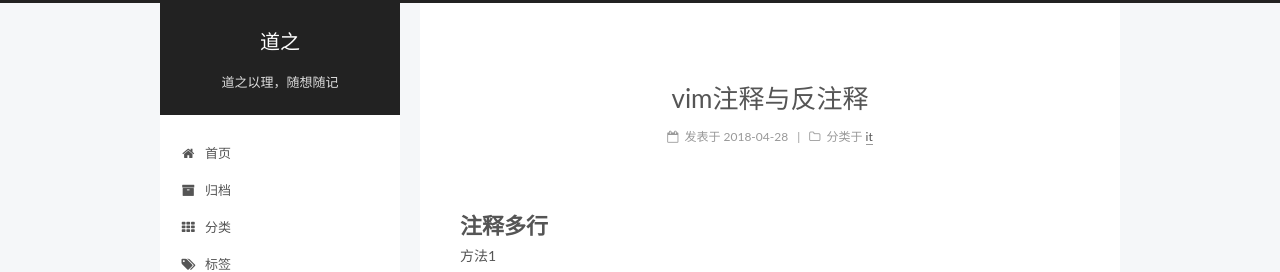
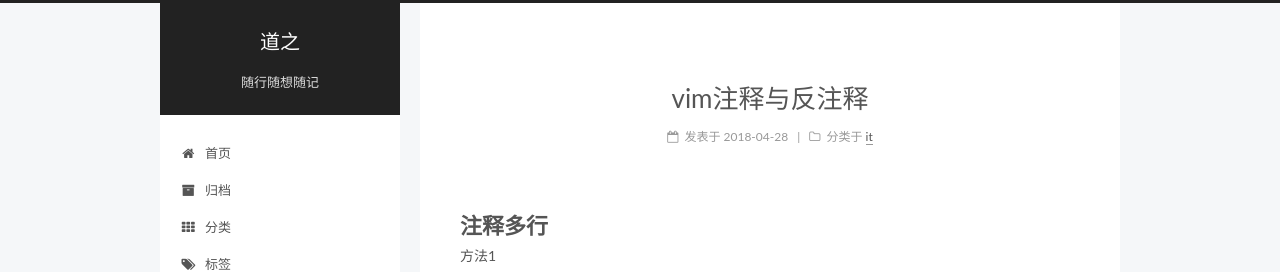
Before and after one commit to xiaolugo/xiaolugo.github.io, a Jekyll site: the page built from index.html, in a window 1280 px wide. Shown: the top 272 px of the page. Built offline with Jekyll 4.4.1, drawn with Linux system fonts in a browser that asks for light colours; the list of posts is cut into pages by our own code.

Commit message:
Update _config.yml

```diff
--- a/_config.yml
+++ b/_config.yml
@@ -5,7 +5,7 @@
 
 # Site
 title: 道之
-subtitle: 道之以理，随想随记
+subtitle: 随行随想随记
 description: To Leave Something Behind
 author: daozhi
 # Support language: de, en, fr-FR, id, ja, ko, pt-BR, pt, ru, zh-Hans, zh-hk, zh-tw
```
